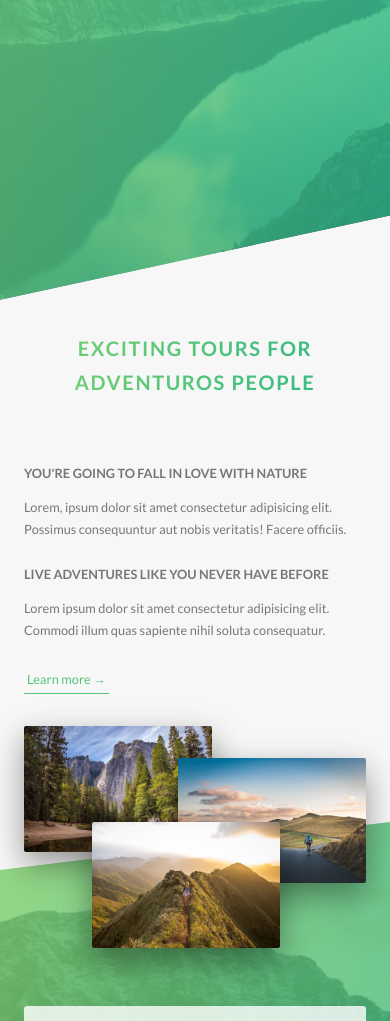
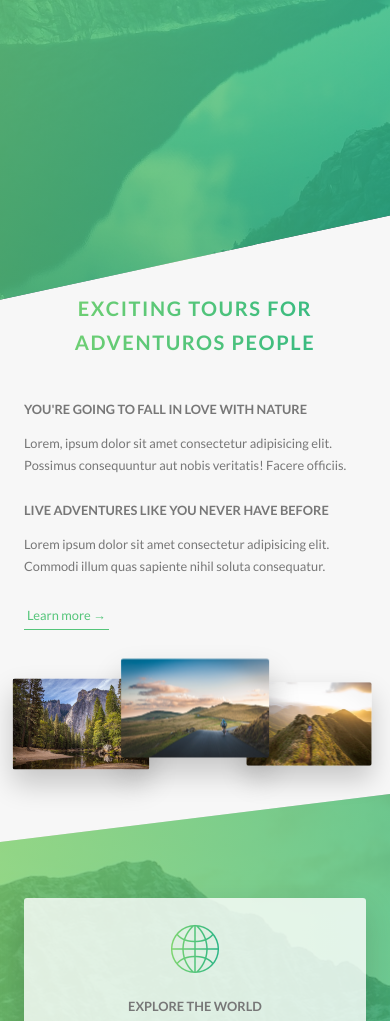
Before and after one commit to FrozenPyrozen/Natours, a website: page index.html in a window 390 px wide. Shown: the part 502-1523 px from the top of the page. Drawn offline with Linux system fonts and the light colour scheme.

Commit message:
Writing media queries for layout, about and features sections
Added media queries for utilities.scss, composition.scss

```diff
--- a/sass/base/_utilities.scss
+++ b/sass/base/_utilities.scss
@@ -4,10 +4,18 @@
 
 .u-margin-bottom-big {
   margin-bottom: 8rem !important;
+
+  @include respond(tab-port) {
+    margin-bottom: 5rem !important;
+  }
 }
 
 .u-margin-bottom-medium {
   margin-bottom: 4rem !important;
+
+  @include respond(tab-port) {
+    margin-bottom: 3rem !important;
+  }
 }
 
 .u-margin-bottom-small {
--- a/sass/components/_composition.scss
+++ b/sass/components/_composition.scss
@@ -1,39 +1,62 @@
 .composition {
   position: relative;
 
-
   &__photo {
     width: 55%;
-        box-shadow: 0 1.5rem 4rem rgba($color-black, .4);
+    box-shadow: 0 1.5rem 4rem rgba($color-black, 0.4);
     border-radius: 2px;
     position: absolute;
     z-index: 1;
-        transition: all .2s;
+    transition: all 0.2s;
     outline-offset: 2rem;
+
+    @include respond(tab-port) {
+      float: left;
+      position: relative;
+      width: 33.3333%;
+      box-shadow: 0 1.5rem 3rem rgba($color-black, 0.2);
+    }
 
     &--p1 {
       left: 0;
       top: -2rem;
+
+      @include respond(tab-port) {
+        top: 1rem;
+        transform: scale(1.2);
+      }
     }
 
     &--p2 {
       right: 0;
       top: 2rem;
+
+      @include respond(tab-port) {
+        top: -1rem;
+        transform: scale(1.3);
+        z-index: 100;
+      }
     }
 
     &--p3 {
       left: 20%;
       top: 10rem;
+
+      @include respond(tab-port) {
+        top: 1rem;
+        left: 0;
+        transform: scale(1.1);
+      }
     }
 
     &:hover {
       outline: 1.5rem solid $color-primary;
-            transform: scale(1.05) translateY(-.5rem);
-            box-shadow: 0 2.5rem 4rem rgba($color-black, .5);
+      transform: scale(1.05) translateY(-0.5rem);
+      box-shadow: 0 2.5rem 4rem rgba($color-black, 0.5);
       z-index: 3;
     }
   }
   &:hover &__photo:not(:hover) {
-        transform: scale(.95);
+    transform: scale(0.95);
   }
 }
--- a/sass/components/_feature-box.scss
+++ b/sass/components/_feature-box.scss
@@ -7,6 +7,10 @@
   box-shadow: 0 1.5rem 4rem rgba($color-black, .15);
   transition: transform .3s;
 
+  @include respond(tab-port) {
+    padding: 2rem;
+  }
+
   &__icon {
       font-size: 6rem;
       margin-bottom: .5rem;
@@ -14,6 +18,10 @@
       background-image: linear-gradient(to right, $color-primary-light, $color-primary-dark);
       -webkit-background-clip: text;
       color: transparent;
+
+      @include respond(tab-port) {
+        margin-bottom: 0;
+      }
   }
 
   &:hover {
--- a/sass/layout/_footer.scss
+++ b/sass/layout/_footer.scss
@@ -11,6 +11,10 @@
   &__logo-box {
     text-align: center;
     margin-bottom: 8rem;
+
+    @include respond(tab-port) {
+      margin-bottom: 6rem;
+    }
   }
 
   &__logo {
--- a/sass/pages/_home.scss
+++ b/sass/pages/_home.scss
@@ -2,6 +2,10 @@
   background-color: $color-grey-light-1;
   padding: 25rem 0;
   margin-top: -20vh;
+
+  @include respond(tab-port) {
+    padding: 20rem 0;
+  }
 }
 
 .section-features {
@@ -19,17 +23,29 @@
   & > * {
     transform: skewY(7deg);
   }
+
+  @include respond(tab-port) {
+    padding: 10rem 0;
+  }
 }
 
 .section-tours {
   background-color: $color-grey-light-1;
   padding: 25rem 0 15rem 0;
   margin-top: -12rem;
+
+  @include respond(tab-port) {
+    padding: 20rem 0 10rem 0;
+  }
 }
 
 .section-stories {
   position: relative;
   padding: 15rem 0;
+
+  @include respond(tab-port) {
+    padding: 10rem 0;
+  }
 }
 
 .section-book {
@@ -39,6 +55,10 @@
     $color-primary-light,
     $color-primary-dark
   );
+
+  @include respond(tab-port) {
+    padding: 10rem 0;
+  }
 }
 
 .book {
```
Also changed, not shown: css/style.css. Lines whose indentation alone changed are shown as unchanged.
